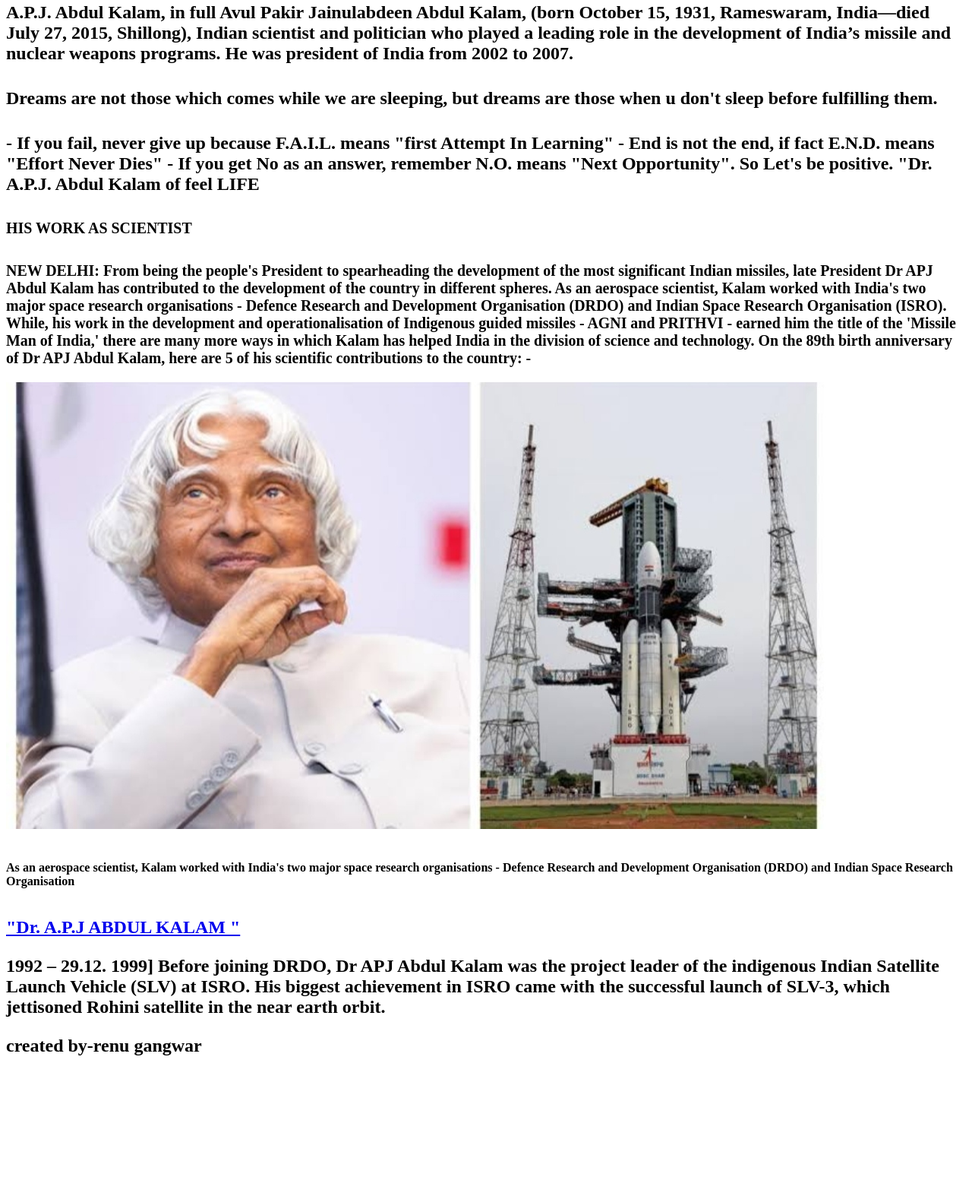
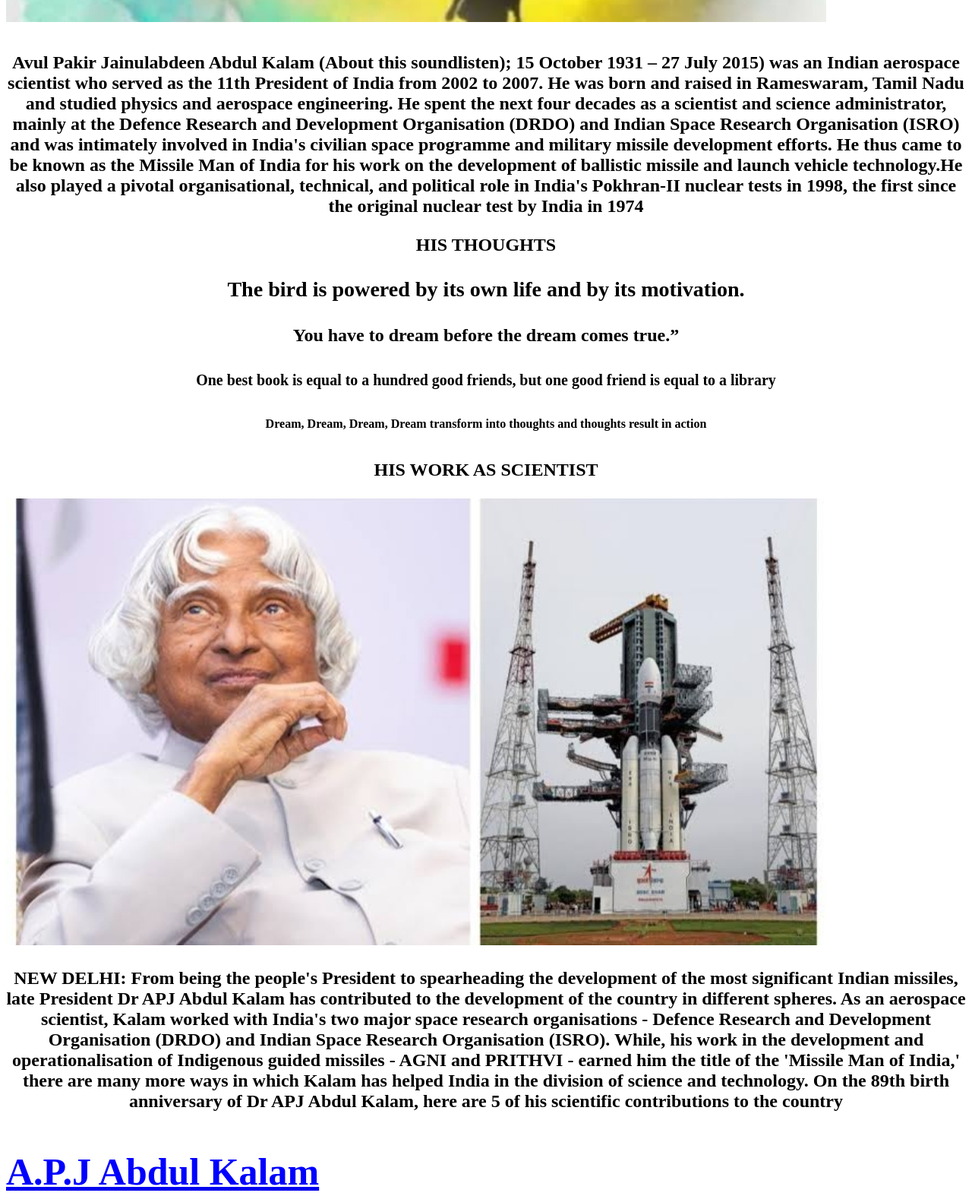
Before and after one commit to Thakurvp/Hub-html, a plain HTML site: page index.html in a window 1280 px wide. Shown: the part 1194-2768 px from the top of the page at 76% size. Before the commit the page ends 2604 px from the top, so only its background shows below. Drawn offline with Linux system fonts and the light colour scheme.

Commit message:
Created page

```diff
--- a/index.html
+++ b/index.html
@@ -1,50 +1,44 @@
 <!DOCTYPE html>
 <html>
+<head>
 
-</head>
-<body>
- <font style="middle">
-  <h1 id="main"> Dr. A.P.J Abdul Kalam <h1>
-    <h2 id="main">the missile man of india <h2>
-      </body >
-</html>
+ <h1 style="text-align: center"> DR. A.P.J ABDUL KALAM <h1>
+<p style="text-align: center ">the missile man of India <p>
+  </body>
+  </html>
 
-</body>
+  </body>
+<div class="img-div">
+  <img src=" IMG_20210521_212911.jpg">
 
-<u1 style="list-style-image:">
-<img src="IMG_20210521_212911.jpg">
-<div
-  <h3>A.P.J. Abdul Kalam, in full Avul Pakir Jainulabdeen Abdul Kalam, (born October 15, 1931, Rameswaram, India—died July 27, 2015, Shillong), Indian scientist and politician who played a leading role in the development of India’s missile and nuclear weapons programs. He was president of India from 2002 to 2007.
-<h3>
-  </div>
-  <div>
-<h4>Dreams are not those which comes while we are sleeping, but dreams are those when u don't sleep before fulfilling them.<h4>
-  <p>
-- If you fail, never give up because F.A.I.L. means "first Attempt In Learning"
-- End is not the end, if fact E.N.D. means "Effort Never Dies"
-- If you get No as an answer, remember N.O. means "Next Opportunity".
-So Let's be positive. "Dr. A.P.J. Abdul Kalam of feel LIFE<p>
-  </div>
-
-<div>
-        <h5 id="main">HIS WORK AS SCIENTIST <h5 >
+</div>
+<p><h2 style="text-align: center ">Avul Pakir Jainulabdeen Abdul Kalam (About this soundlisten); 15 October 1931 – 27 July 2015) was an Indian aerospace scientist who served as the 11th President of India from 2002 to 2007. He was born and raised in Rameswaram, Tamil Nadu and studied physics and aerospace engineering. He spent the next four decades as a scientist and science administrator, mainly at the Defence Research and Development Organisation (DRDO) and Indian Space Research Organisation (ISRO) and was intimately involved in India's civilian space programme and military missile development efforts. He thus came to be known as the Missile Man of India for his work on the development of ballistic missile and launch vehicle technology.He also played a pivotal organisational, technical, and political role in India's Pokhran-II nuclear tests in 1998, the first since the original nuclear test by India in 1974<h2><p>
 
 
+  <p style="text-align: center">HIS THOUGHTS <P>
+    <div>
+   <h3 style="text-align: center ;">The bird is powered by its own life and by its motivation. <h3>
+     <h4 style ="text-align: center ">You have to dream before the dream comes true.” <h4>
+       <h5 style="text-align: center ">One best book is equal to a hundred good friends, but one good friend is equal to a library<h5>
+         <h6 style="text-align: center ">Dream, Dream, Dream, Dream transform into thoughts and thoughts result in action<h6>
+           </div>
+           <p style="text-align:center ">HIS WORK AS SCIENTIST <P>
+             <div class="img-div">
+               <img src="IMG_20210521_233525.jpg">
+             </div>
+<p style="text-align: center ">NEW DELHI: From being the people's President to spearheading the development of the most significant Indian missiles, late President Dr APJ Abdul Kalam has contributed to the development of the country in different spheres.
+As an aerospace scientist, Kalam worked with India's two major space research organisations - Defence Research and Development Organisation (DRDO) and Indian Space Research Organisation (ISRO). While, his work in the development and operationalisation of Indigenous guided missiles - AGNI and PRITHVI - earned him the title of the 'Missile Man of India,' there are many more ways in which Kalam has helped India in the division of science and technology.
+On the 89th birth anniversary of Dr APJ Abdul Kalam, here are 5 of his scientific contributions to the country<p>
+<div>
+  <a href="http://www.A.P.J abdul kalam. Com">
+    <a href="# A.P.J ABDUL KALAM ">
+  <p style ="font-size: 50px;color: blue">
+  A.P.J Abdul Kalam </p>
+</div>
+</body >
+</html >
+<div class="font style:bold">
+  created by - renu gangwar
 
-    <p>NEW DELHI: From being the people's President to spearheading the development of the most significant Indian missiles, late President Dr APJ Abdul Kalam has contributed to the development of the country in different spheres.
-As an aerospace scientist, Kalam worked with India's two major space research organisations - Defence Research and Development Organisation (DRDO) and Indian Space Research Organisation (ISRO). While, his work in the development and operationalisation of Indigenous guided missiles - AGNI and PRITHVI - earned him the title of the 'Missile Man of India,' there are many more ways in which Kalam has helped India in the division of science and technology.
-On the 89th birth anniversary of Dr APJ Abdul Kalam, here are 5 of his scientific contributions to the country: - <p>
-  <image src="IMG_20210521_233525.jpg">
-    <h6>
-As an aerospace scientist, Kalam worked with India's two major space research organisations - Defence Research and Development Organisation (DRDO) and Indian Space Research Organisation<h6>
-</div>
-<div>
-<a href="http://Dr. A.P.J abdul kalam. Com">"Dr. A.P.J ABDUL KALAM "</a>
 
 </div>
-
-<p style="font-style: 100px;color: black">1992 – 29.12. 1999] Before joining DRDO, Dr APJ Abdul Kalam was the project leader of the indigenous Indian Satellite Launch Vehicle (SLV) at ISRO. His biggest achievement in ISRO came with the successful launch of SLV-3, which jettisoned Rohini satellite in the near earth orbit.
-  </p-->
-
-
-  <div> created by-renu gangwar </div>
```
